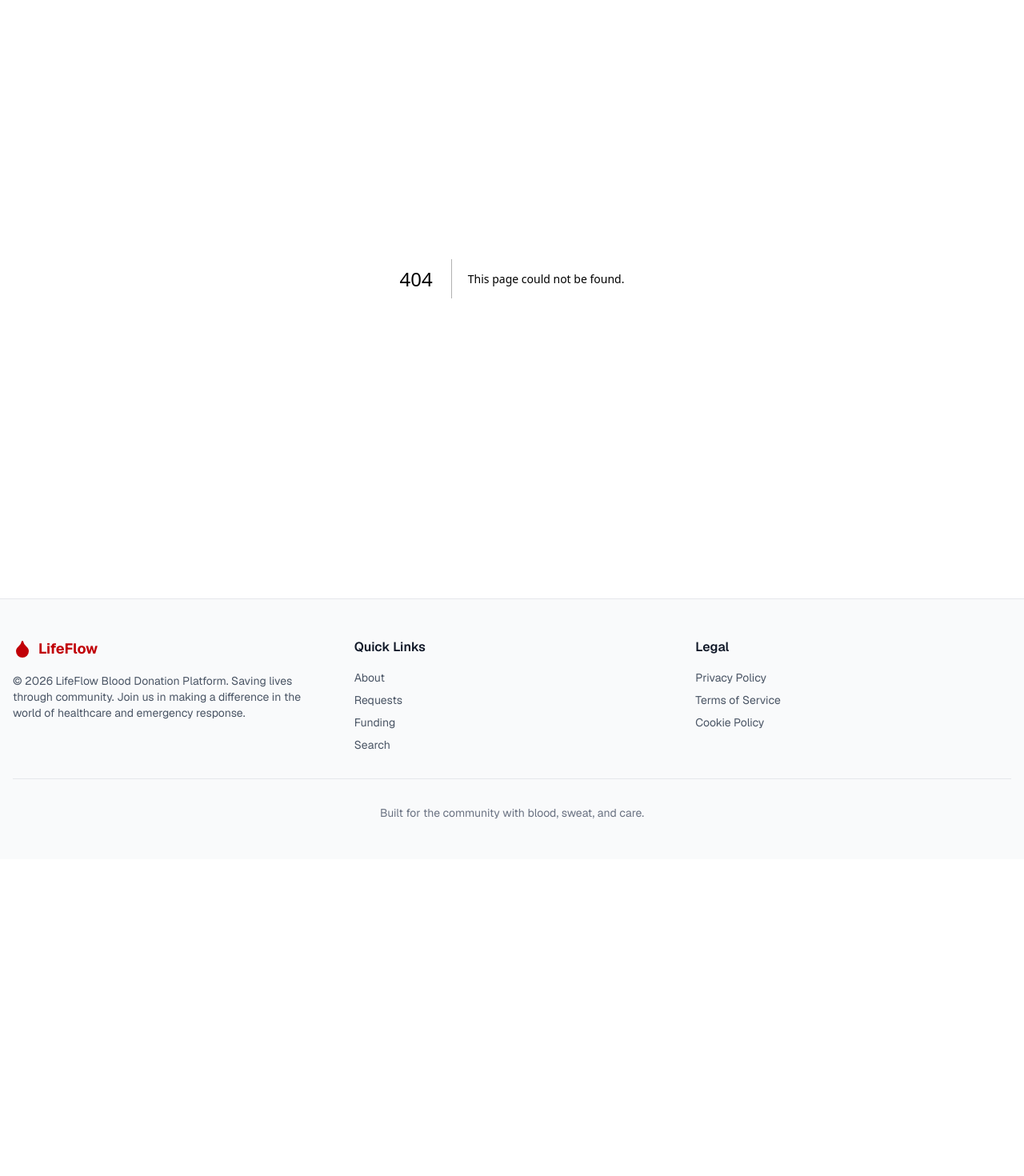
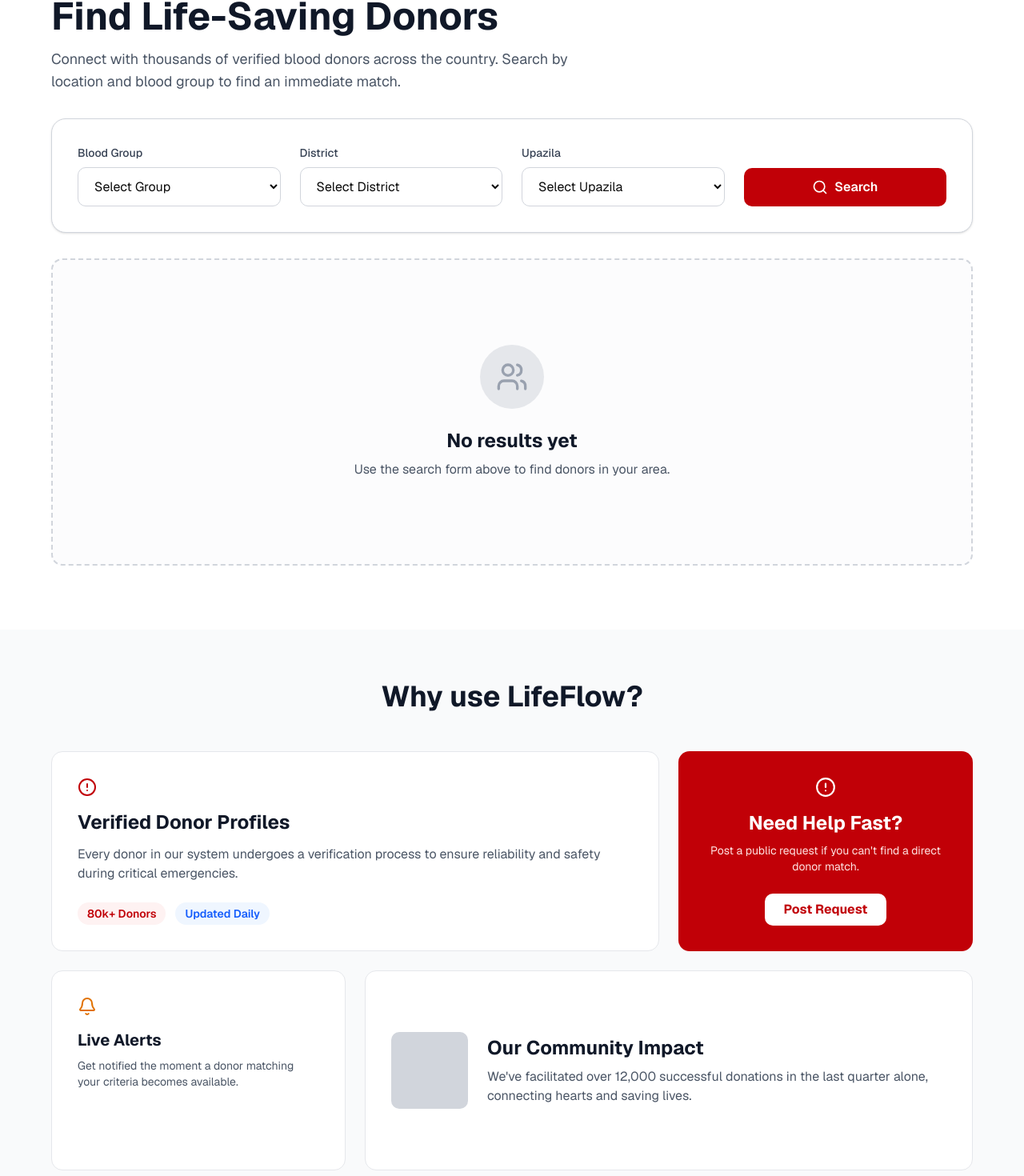
Before and after one commit to FarhadNuri/LifeFlow-Client, a Next.js app: page /search in a window 1280 px wide. Before the commit this address had no page. Shown: the part 125-1595 px from the top of the page at 80% size. Before the commit the page ends 1199 px from the top, so only its background shows below. Built offline with nearby package versions, Linux system fonts and the light colour scheme.

Commit message:
Implemented the Donor Search Page UI

```diff
--- /dev/null
+++ b/src/app/search/page.jsx
@@ -0,0 +1,158 @@
+'use client'
+
+import { Search, AlertCircle, Users, Bell } from 'lucide-react'
+import { useState } from 'react'
+
+export default function SearchDonors() {
+  const [searchActive, setSearchActive] = useState(false)
+
+  const handleSearch = (e) => {
+    e.preventDefault()
+    setSearchActive(true)
+  }
+
+  return (
+    <div className="min-h-screen bg-white flex flex-col">
+      {/* Main Content */}
+      <main className="grow">
+        {/* Hero Search Section */}
+        <section className="py-8 md:py-12 px-4 md:px-12 bg-white">
+          <div className="max-w-6xl mx-auto">
+            {/* Title Section */}
+            <div className="mb-8">
+              <h1 className="text-4xl md:text-5xl font-bold text-gray-900 mb-4">Find Life-Saving Donors</h1>
+              <p className="text-lg text-gray-600 max-w-2xl">
+                Connect with thousands of verified blood donors across the country. Search by location and blood group to find an immediate match.
+              </p>
+            </div>
+
+            {/* Search Form Card */}
+            <div className="bg-white border border-gray-300 rounded-2xl p-6 md:p-8 shadow-sm mb-8">
+              <form onSubmit={handleSearch} className="grid grid-cols-1 md:grid-cols-4 gap-4 md:gap-6 items-end">
+                <div>
+                  <label className="block text-sm font-medium text-gray-700 mb-2">Blood Group</label>
+                  <select className="w-full px-4 py-3 border border-gray-300 rounded-lg bg-white focus:outline-none focus:ring-2 focus:ring-red-700 focus:border-transparent">
+                    <option>Select Group</option>
+                    <option>A+</option>
+                    <option>A-</option>
+                    <option>B+</option>
+                    <option>B-</option>
+                    <option>O+</option>
+                    <option>O-</option>
+                    <option>AB+</option>
+                    <option>AB-</option>
+                  </select>
+                </div>
+
+                <div>
+                  <label className="block text-sm font-medium text-gray-700 mb-2">District</label>
+                  <select className="w-full px-4 py-3 border border-gray-300 rounded-lg bg-white focus:outline-none focus:ring-2 focus:ring-red-700 focus:border-transparent">
+                    <option>Select District</option>
+                    <option>Dhaka</option>
+                    <option>Chittagong</option>
+                    <option>Sylhet</option>
+                  </select>
+                </div>
+
+                <div>
+                  <label className="block text-sm font-medium text-gray-700 mb-2">Upazila</label>
+                  <select className="w-full px-4 py-3 border border-gray-300 rounded-lg bg-white focus:outline-none focus:ring-2 focus:ring-red-700 focus:border-transparent">
+                    <option>Select Upazila</option>
+                    <option>Gulshan</option>
+                    <option>Dhanmondi</option>
+                    <option>Uttara</option>
+                  </select>
+                </div>
+
+                <button
+                  type="submit"
+                  className="w-full bg-red-700 text-white py-3 rounded-lg font-semibold hover:bg-red-800 transition flex items-center justify-center gap-2"
+                >
+                  <Search className="w-5 h-5" />
+                  Search
+                </button>
+              </form>
+            </div>
+
+            {/* Results Section */}
+            <div className="min-h-96 border-2 border-dashed border-gray-300 rounded-xl bg-gray-50/50 flex flex-col items-center justify-center p-8 mb-8">
+              {!searchActive ? (
+                <div className="text-center">
+                  <div className="w-20 h-20 bg-gray-200 rounded-full flex items-center justify-center mx-auto mb-6">
+                    <Users className="w-10 h-10 text-gray-400" />
+                  </div>
+                  <h3 className="text-2xl font-bold text-gray-900 mb-2">No results yet</h3>
+                  <p className="text-gray-600">Use the search form above to find donors in your area.</p>
+                </div>
+              ) : (
+                <div className="text-center">
+                  <div className="inline-block mb-4">
+                    <div className="w-12 h-12 border-4 border-red-700 border-t-transparent rounded-full animate-spin"></div>
+                  </div>
+                  <p className="text-gray-600">Searching verified donors...</p>
+                </div>
+              )}
+            </div>
+          </div>
+        </section>
+
+        {/* Why Use LifeFlow Section */}
+        <section className="py-12 md:py-16 px-4 md:px-12 bg-gray-50">
+          <div className="max-w-6xl mx-auto">
+            <h2 className="text-4xl font-bold text-gray-900 text-center mb-12">Why use LifeFlow?</h2>
+
+            {/* Bento Grid */}
+            <div className="grid grid-cols-1 md:grid-cols-12 gap-6 auto-rows-[250px]">
+              {/* Card 1 - Large Left (Verified Profiles) */}
+              <div className="md:col-span-8 bg-white border border-gray-200 rounded-xl p-8 flex flex-col justify-between hover:shadow-lg transition">
+                <div>
+                  <AlertCircle className="w-6 h-6 text-red-700 mb-4" />
+                  <h3 className="text-2xl font-bold text-gray-900 mb-3">Verified Donor Profiles</h3>
+                  <p className="text-gray-600">
+                    Every donor in our system undergoes a verification process to ensure reliability and safety during critical emergencies.
+                  </p>
+                </div>
+                <div className="flex gap-3 flex-wrap">
+                  <span className="px-3 py-1 bg-red-50 text-red-700 rounded-full text-sm font-semibold">80k+ Donors</span>
+                  <span className="px-3 py-1 bg-blue-50 text-blue-600 rounded-full text-sm font-semibold">Updated Daily</span>
+                </div>
+              </div>
+
+              {/* Card 2 - Small Right (Emergency CTA) */}
+              <div className="md:col-span-4 bg-red-700 text-white rounded-xl p-8 flex flex-col items-center justify-center text-center hover:shadow-lg transition">
+                <AlertCircle className="w-12 h-12 mb-4" />
+                <h3 className="text-2xl font-bold mb-2">Need Help Fast?</h3>
+                <p className="text-red-100 mb-6 text-sm">Post a public request if you can't find a direct donor match.</p>
+                <button className="bg-white text-red-700 px-6 py-2 rounded-lg font-bold hover:bg-gray-100 transition">
+                  Post Request
+                </button>
+              </div>
+
+              {/* Card 3 - Small Left (Live Alerts) */}
+              <div className="md:col-span-4 bg-white border border-gray-200 rounded-xl p-8 flex flex-col justify-between hover:shadow-lg transition">
+                <div>
+                  <Bell className="w-6 h-6 text-amber-600 mb-4" />
+                  <h3 className="text-xl font-bold text-gray-900 mb-2">Live Alerts</h3>
+                  <p className="text-gray-600 text-sm">
+                    Get notified the moment a donor matching your criteria becomes available.
+                  </p>
+                </div>
+              </div>
+
+              {/* Card 4 - Large Right (Community Impact) */}
+              <div className="md:col-span-8 bg-white border border-gray-200 rounded-xl p-8 flex items-center gap-6 hover:shadow-lg transition">
+                <div className="w-24 h-24 bg-gray-300 rounded-lg shrink-0"></div>
+                <div>
+                  <h3 className="text-2xl font-bold text-gray-900 mb-2">Our Community Impact</h3>
+                  <p className="text-gray-600">
+                    We've facilitated over 12,000 successful donations in the last quarter alone, connecting hearts and saving lives.
+                  </p>
+                </div>
+              </div>
+            </div>
+          </div>
+        </section>
+      </main>
+    </div>
+  )
+}
--- a/src/components/Navbar.jsx
+++ b/src/components/Navbar.jsx
@@ -32,6 +32,12 @@
 
         {/* Desktop Navigation */}
         <nav className="hidden md:flex items-center gap-8">
+          <Link
+            href="/search"
+            className={isActive('/search') ? "text-red-700 font-bold border-b-2 border-red-700 pb-1" : "text-gray-600 hover:text-red-700 font-medium transition"}
+          >
+            Search Donors
+          </Link>
           <Link
             href="/requests"
             className={isActive('/requests') ? "text-red-700 font-bold border-b-2 border-red-700 pb-1" : "text-gray-600 hover:text-red-700 font-medium transition"}
@@ -73,6 +79,13 @@
         <nav className="md:hidden bg-white border-t border-gray-200 shadow-lg">
           <div className="flex flex-col py-4 px-4 space-y-4">
             <Link
+              href="/search"
+              onClick={closeMenu}
+              className={isActive('/search') ? "text-red-700 font-bold py-2 border-l-4 border-red-700 pl-4" : "text-gray-600 hover:text-red-700 font-medium py-2 pl-4 transition"}
+            >
+              Search Donors
+            </Link>
+            <Link
               href="/requests"
               onClick={closeMenu}
               className={isActive('/requests') ? "text-red-700 font-bold py-2 border-l-4 border-red-700 pl-4" : "text-gray-600 hover:text-red-700 font-medium py-2 pl-4 transition"}
```
